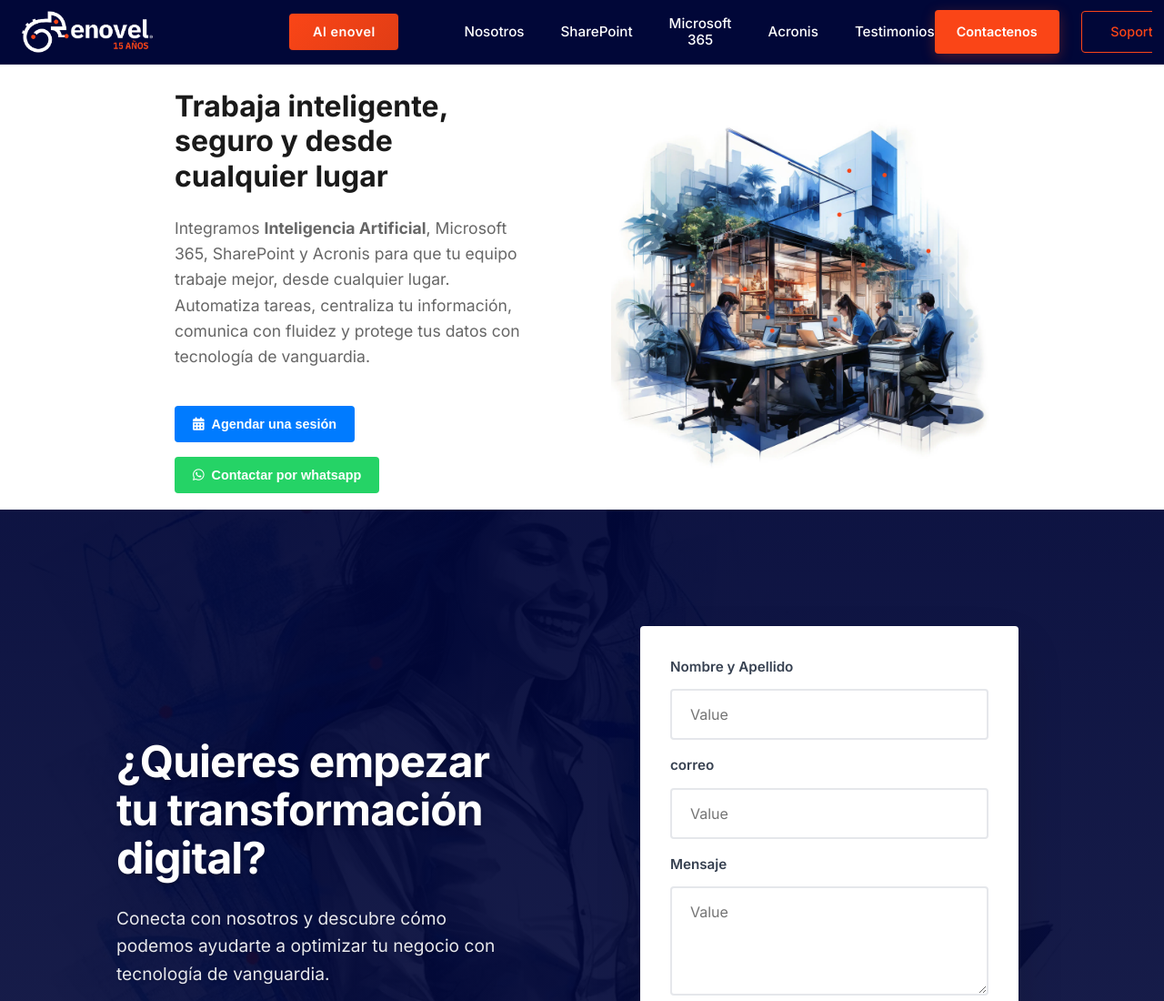
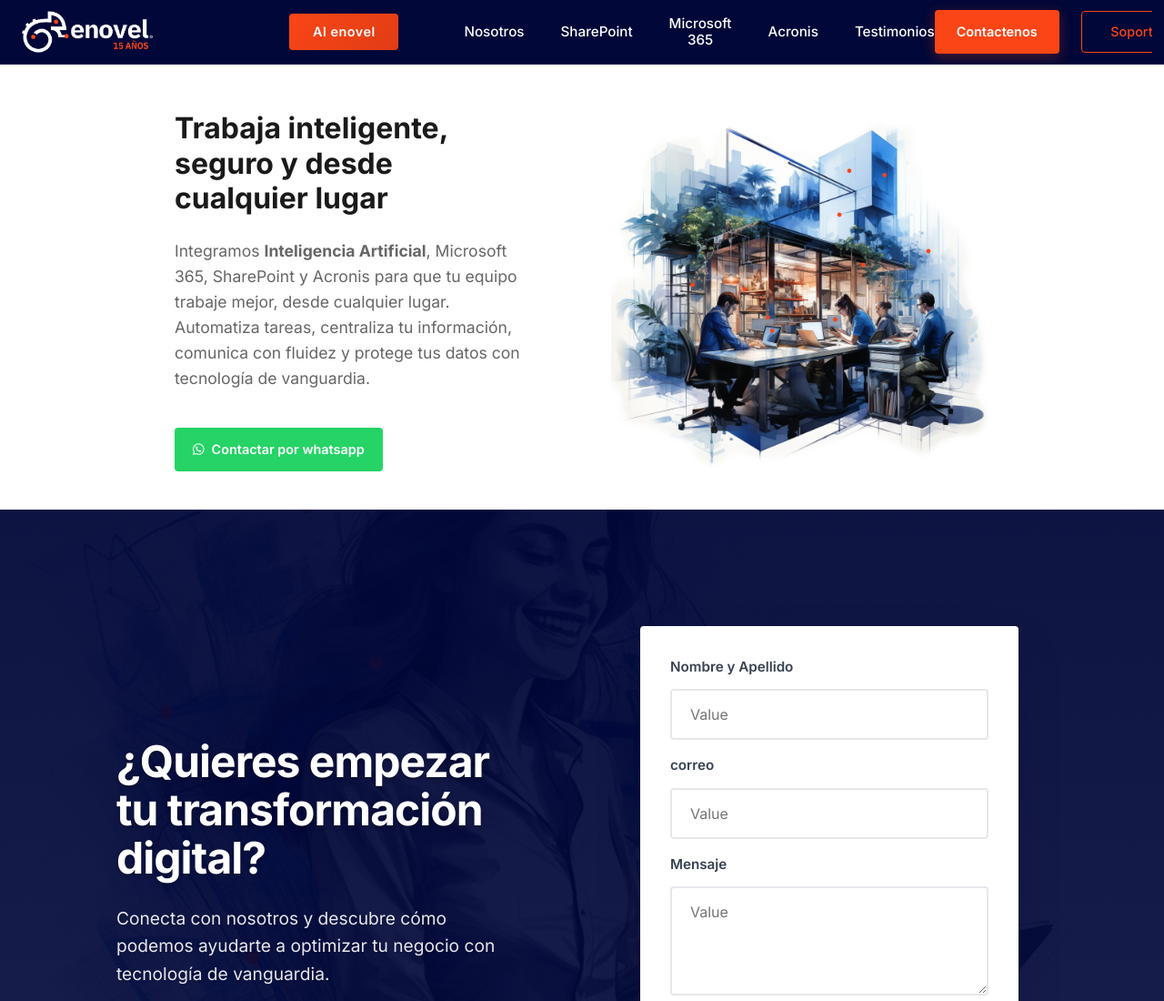
Before and after one commit to Friii-7/astro-enovel-dev, an Astro site: page /contactenos in a window 1280 px wide. Shown: the top 1100 px of the page at 91% size. Built offline with nearby package versions, Linux system fonts and the light colour scheme; Astro itself is replaced by a stand-in of ours.

Commit message:
Refactor contactenos and Hero components for improved user interaction
- Replaced the button for scheduling a session with a WhatsApp link for direct contact.
- Updated the link in the Hero component to direct users to the testimonials page instead of the previous section.

```diff
--- a/src/components/contactenos/contactenos.astro
+++ b/src/components/contactenos/contactenos.astro
@@ -13,14 +13,14 @@
           Integramos <strong>Inteligencia Artificial</strong>, Microsoft 365, SharePoint y Acronis para que tu equipo trabaje mejor, desde cualquier lugar. Automatiza tareas, centraliza tu información, comunica con fluidez y protege tus datos con tecnología de vanguardia.
         </p>
         <div class="contactenos-buttons">
-          <button class="btn-schedule">
+          <!-- <button class="btn-schedule">
             <i class="fas fa-calendar-alt btn-icon"></i>
             Agendar una sesión
-          </button>
-          <button class="btn-whatsapp">
+          </button> -->
+          <a href="https://wa.me/573003927909?text=Hola%2C%20me%20interesa%20conocer%20m%C3%A1s%20sobre%20los%20servicios%20de%20Enovel.%20%C2%BFPodr%C3%ADan%20brindarme%20m%C3%A1s%20informaci%C3%B3n%3F" target="_blank" rel="noopener noreferrer" class="btn-whatsapp">
             <i class="fab fa-whatsapp btn-icon"></i>
             Contactar por whatsapp
-          </button>
+          </a>
         </div>
       </div>
       <div class="contactenos-illustration">
--- a/src/components/inicio/Hero.astro
+++ b/src/components/inicio/Hero.astro
@@ -11,7 +11,7 @@
             </p>
             <div class="hero-buttons">
                 <button class="btn btn-primary hero-btn">Transforma tu forma de trabajar</button>
-                <a href="#casos-exito" class="hero-link">Casos de éxito</a>
+                <a href="/testimonios" class="hero-link">Casos de éxito</a>
             </div>
         </div>
         <div class="hero-illustration">
```
